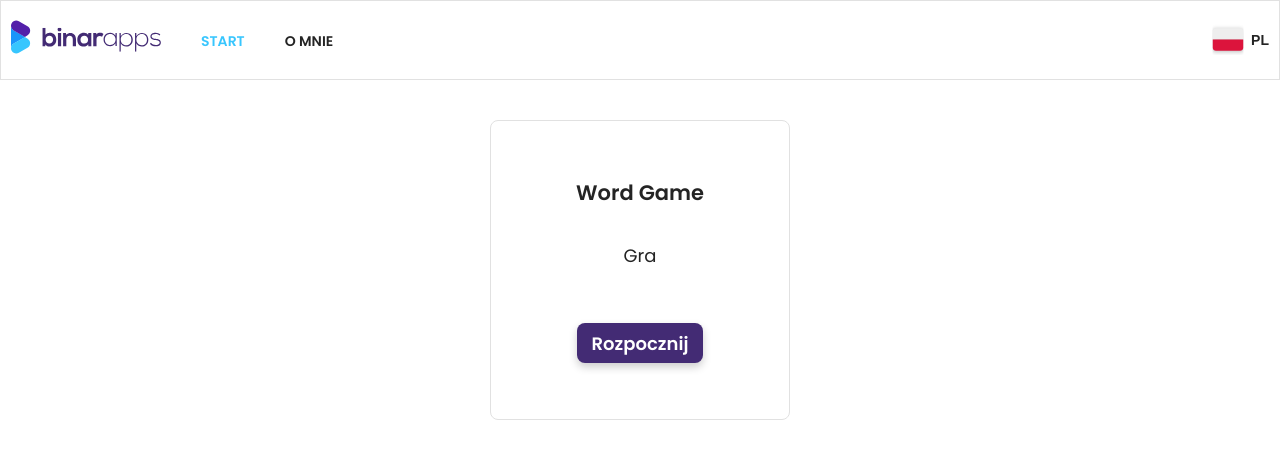
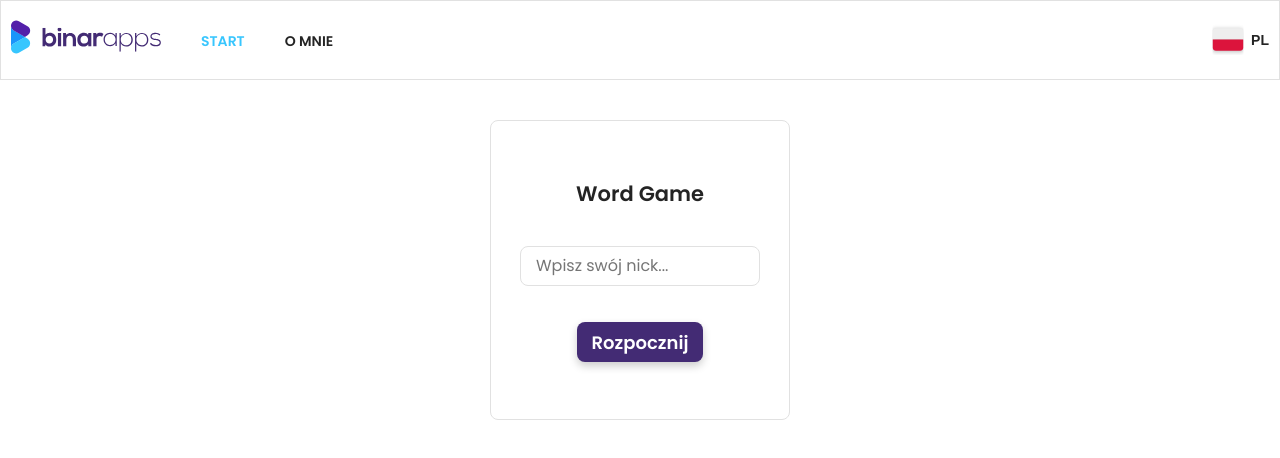
Before and after one commit to patryk-makarewicz/word-game, a React (Create React App) app: page / in a window 1280 px wide. Shown: the top 458 px of the page. Built offline with nearby package versions, Linux system fonts and the light colour scheme.

Commit message:
add styles

```diff
--- a/public/assets/i18n/translations/en.json
+++ b/public/assets/i18n/translations/en.json
@@ -16,7 +16,7 @@
 
   "landing": {
     "title": "Word Game",
-    "paragraph": "Game",
+    "placeholder": "Enter your nickname...",
     "button": "Get started"
   },
 
--- a/public/assets/i18n/translations/pl.json
+++ b/public/assets/i18n/translations/pl.json
@@ -16,7 +16,7 @@
 
   "landing": {
     "title": "Word Game",
-    "paragraph": "Gra",
+    "placeholder": "Wpisz swój nick...",
     "button": "Rozpocznij"
   },
 
--- a/src/components/language/language.module.scss
+++ b/src/components/header/_partials/language.module.scss
@@ -1,4 +1,4 @@
-@import '../../theme/variables';
+@import '../../../theme/variables';
 
 .language {
   display: flex;
@@ -9,7 +9,7 @@
   cursor: pointer;
 
   &:hover {
-    opacity: 0.7;
+    opacity: 0.8;
   }
 
   &__flag {
--- a/src/components/language/language.tsx
+++ b/src/components/header/_partials/language.tsx
@@ -1,5 +1,5 @@
-import FlagPl from '../../assets/flag_poland.svg';
-import flagEn from '../../assets/flag_en.svg';
+import FlagPl from '../../../assets/flag_poland.svg';
+import flagEn from '../../../assets/flag_en.svg';
 
 import styles from './language.module.scss';
 
--- a/src/components/header/header.tsx
+++ b/src/components/header/header.tsx
@@ -1,7 +1,7 @@
 import { NavLink } from 'react-router-dom';
 
 import Navigation from './_partials/navigation';
-import Language from '../language/language';
+import Language from './_partials/language';
 
 import Logo from '../../assets/logo.svg';
 import styles from './header.module.scss';
--- a/src/components/start/start.module.scss
+++ b/src/components/start/start.module.scss
@@ -13,16 +13,27 @@
   margin-left: auto;
   margin-right: auto;
 
+  &__input {
+    width: 24rem;
+    height: 4rem;
+    padding: 0 1.5rem;
+    font-weight: $font-regular;
+    font-size: $font-size-m;
+    line-height: $line-height-m;
+    font-family: 'Poppins', sans-serif;
+    border: 0.1rem solid $color-gray-light;
+    border-radius: 0.8rem;
+    margin-right: 0;
+
+    &:focus {
+      outline-style: inherit;
+      border: 0.1rem solid $color-violet;
+    }
+  }
+
   &__title {
     text-align: center;
     font-size: $font-size-xl;
     font-weight: $font-semiBold;
   }
-
-  &__paragraph {
-    text-align: center;
-    font-size: $font-size-l;
-    line-height: $line-height-l;
-    margin-bottom: 2rem;
-  }
 }
--- a/src/components/start/start.tsx
+++ b/src/components/start/start.tsx
@@ -9,7 +9,13 @@ const Greeting = () => {
   return (
     <div className={styles.start}>
       <h2 className={styles.start__title}> {t('landing.title')}</h2>
-      <p className={styles.start__paragraph}>{t('landing.paragraph')}</p>
+      <input
+        className={styles.start__input}
+        type="text"
+        placeholder={t('landing.placeholder')}
+        autoComplete="off"
+        maxLength={30}
+      />
       <ButtonLink to="/search">{t('landing.button')}</ButtonLink>
     </div>
   );
```
